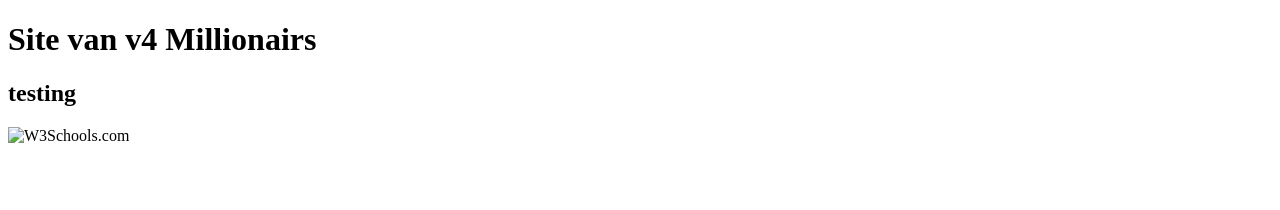
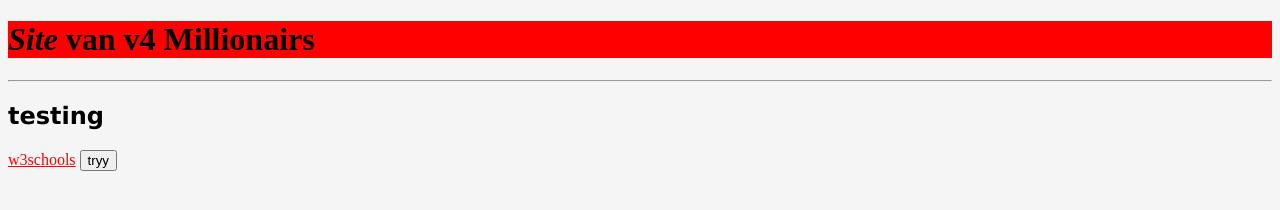
Before and after one commit to abeata/v4millionairs, a plain HTML site: page index.html in a window 1280 px wide. Drawn offline with Linux system fonts and the light colour scheme.

Commit message:
adding javascript and css to site

```diff
--- a/index.html
+++ b/index.html
@@ -1,9 +1,17 @@
 <!DOCTYPE html>
 <html>
+<head>
+    <link rel="stylesheet" href="style.css">
+    <script src="script.js"></script>
+</head>
     <title>V4 Millionairs</title>
+
     <body>
-        <h1>Site van v4 Millionairs</h1>
-        <h2>testing</h2>
-        <img src="w3schools.jpg" alt="W3Schools.com" width="104" height="142">
+
+        <h1 style="background-color:red;" title="OI"><cite>Site</cite> van v4 Millionairs</h1>
+        <hr>
+        <h2 style="font-family:Verdana;">testing</h2>
+        <a href="https://w3schools.com" target="_blank">w3schools</a>
+        <button type="button" onclick="function1()">tryy</button>
     </body>
 </html>
--- a/script.js
+++ b/script.js
@@ -0,0 +1,3 @@
+function function1(){
+    document.write(5 + 7)
+}
--- a/style.css
+++ b/style.css
@@ -0,0 +1,6 @@
+body{
+    background-color: whitesmoke;
+}
+a{
+    color:red;
+}
```
